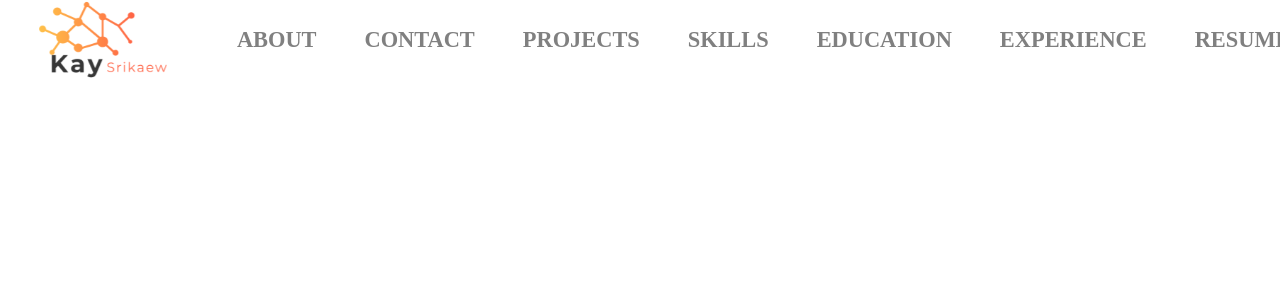
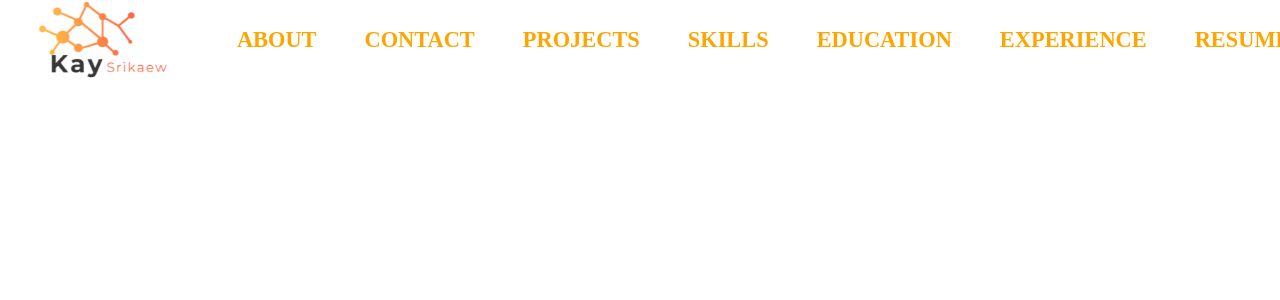
Before and after one commit to Kay-bot/portfolio, a React (Create React App) app: page /portfolio/about in a window 1280 px wide. Shown: the top 300 px of the page. Built offline with nearby package versions, Linux system fonts and the light colour scheme.

Commit message:
About page and navbar

```diff
--- a/src/App.js
+++ b/src/App.js
@@ -17,18 +17,21 @@ const App = () => {
     setNavbarOpen(!navbarOpen);
   };
   return (
+    <>
       <BrowserRouter>
         <Navbar navbarState={navbarOpen} handleNavbar={handleNavbar} />
         <Switch>
+          <Route exact path="/" component={About} />
           <Route exact path="/about" component={About} />
           <Route exact path="/contact" component={Contact} />
           <Route exact path="/project" component={Projects} />
           <Route exact path="/skills" component={Skills} />
-        <Route exact path="/Education" component={Education} />
+          <Route exact path="/education" component={Education} />
           <Route exact path="/experience" component={Experience} />
           <Route exact path="/resume" component={Resume} />
         </Switch>
       </BrowserRouter>
+    </>
   );
 };
 
--- a/src/components/About.js
+++ b/src/components/About.js
@@ -1,10 +1,14 @@
 import React from "react";
+import { Wrapper, StyledHero, ProfileImage } from "../styles/Container";
+import profile from "../images/profile.jpg";
 
 function About(props) {
   return (
-    <div>
-      <h1>About</h1>
-    </div>
+    <Wrapper>
+      <StyledHero>
+        <ProfileImage src={profile} />
+      </StyledHero>
+    </Wrapper>
   );
 }
 
--- a/src/navbar/Navbar.js
+++ b/src/navbar/Navbar.js
@@ -1,4 +1,4 @@
-import React, { Component } from "react";
+import React from "react";
 import { Link } from "react-router-dom";
 import styled from "styled-components";
 import { useSpring, animated, config } from "react-spring";
@@ -59,7 +59,6 @@ const NavBar = styled(animated.nav)`
   width: 100%;
   top: 0;
   left: 0;
-  /* background: #2d3436; */
   z-index: 1;
   font-size: 1.4rem;
 `;
@@ -79,7 +78,7 @@ const NavLinks = styled(animated.ul)`
   margin: auto 0;
 
   & a {
-    color: grey;
+    color: orange;
     text-transform: uppercase;
     font-weight: 600;
     border-bottom: 1px solid transparent;
--- /dev/null
+++ b/src/styles/Container.js
@@ -0,0 +1,22 @@
+import styled from "styled-components";
+
+export const Wrapper = styled.section`
+  padding: 4em;
+  background-image: url("https://c4.wallpaperflare.com/wallpaper/271/397/298/anno-2205-4k-8k-wallpaper-preview.jpg");
+  background-size: cover;
+  background-color: rgba(0, 0, 0, 5);
+`;
+
+export const StyledHero = styled.div`
+  min-height: 30vh;
+  display: flex;
+  align-items: center;
+  justify-content: center;
+  padding: 10px;
+`;
+
+export const ProfileImage = styled.img`
+  height: 33%;
+  width: 33%;
+  border-radius: 50%;
+`;
--- a/src/styles/Global.js
+++ /dev/null
@@ -1,25 +0,0 @@
-import { createGlobalStyle } from "styled-components";
-
-const GlobalStyles = createGlobalStyle`
-
-  @import url('https://fonts.googleapis.com/css?family=Montserrat:400,600&display=swap');;
-
-  *,
-  *::after,
-  *::before {
-    margin: 0px;
-    padding: 0px;
-    box-sizing: inherit;
-  }
-
-  html {
-    font-size: 62.5%;
-  }
-
-  body {
-    box-sizing: border-box;
-    font-family: 'Montserrat', sans-serif;
-  }
-`;
-
-export default GlobalStyles;
```
Also changed, not shown: src/images/profile.jpg (added). Lines whose indentation alone changed are shown as unchanged.
